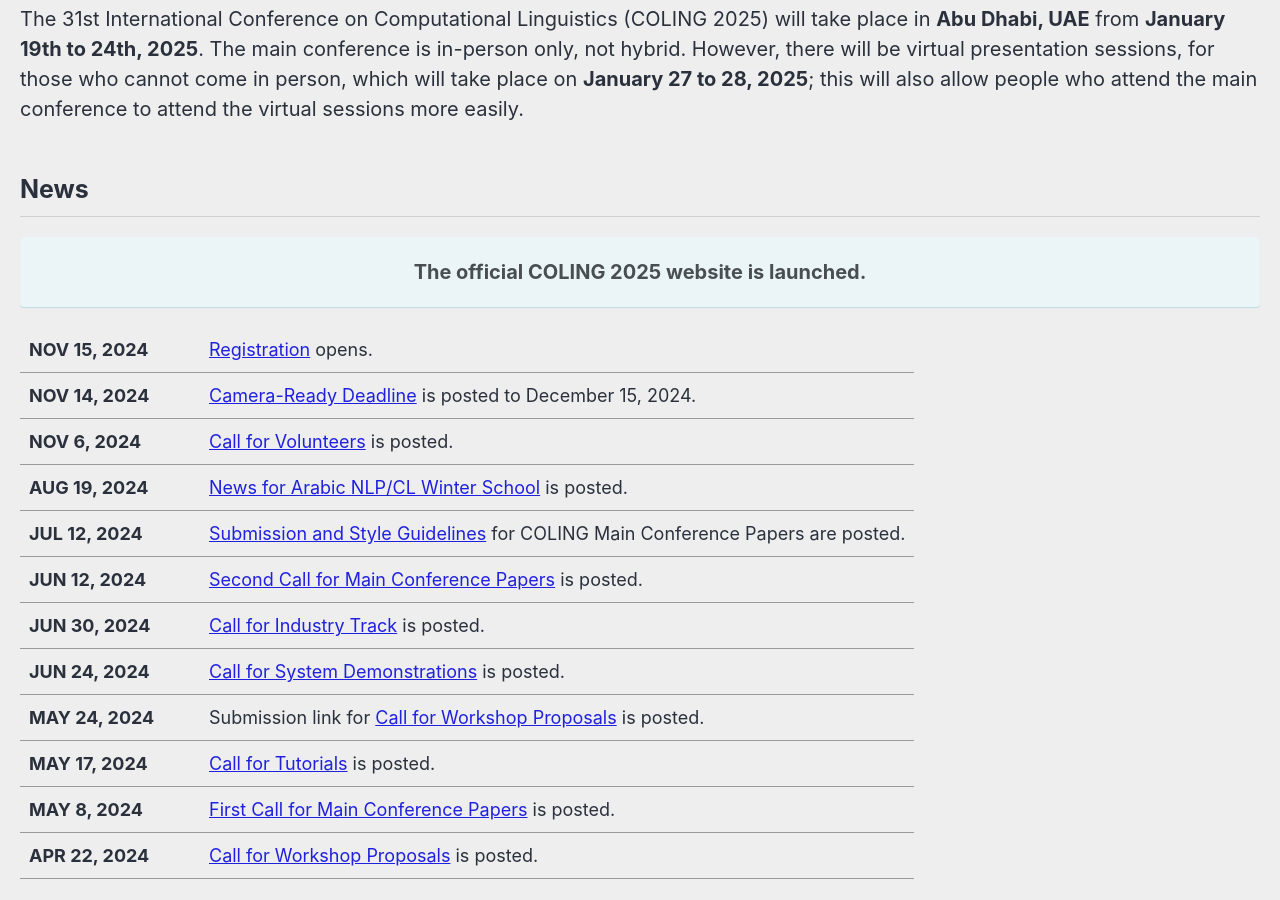
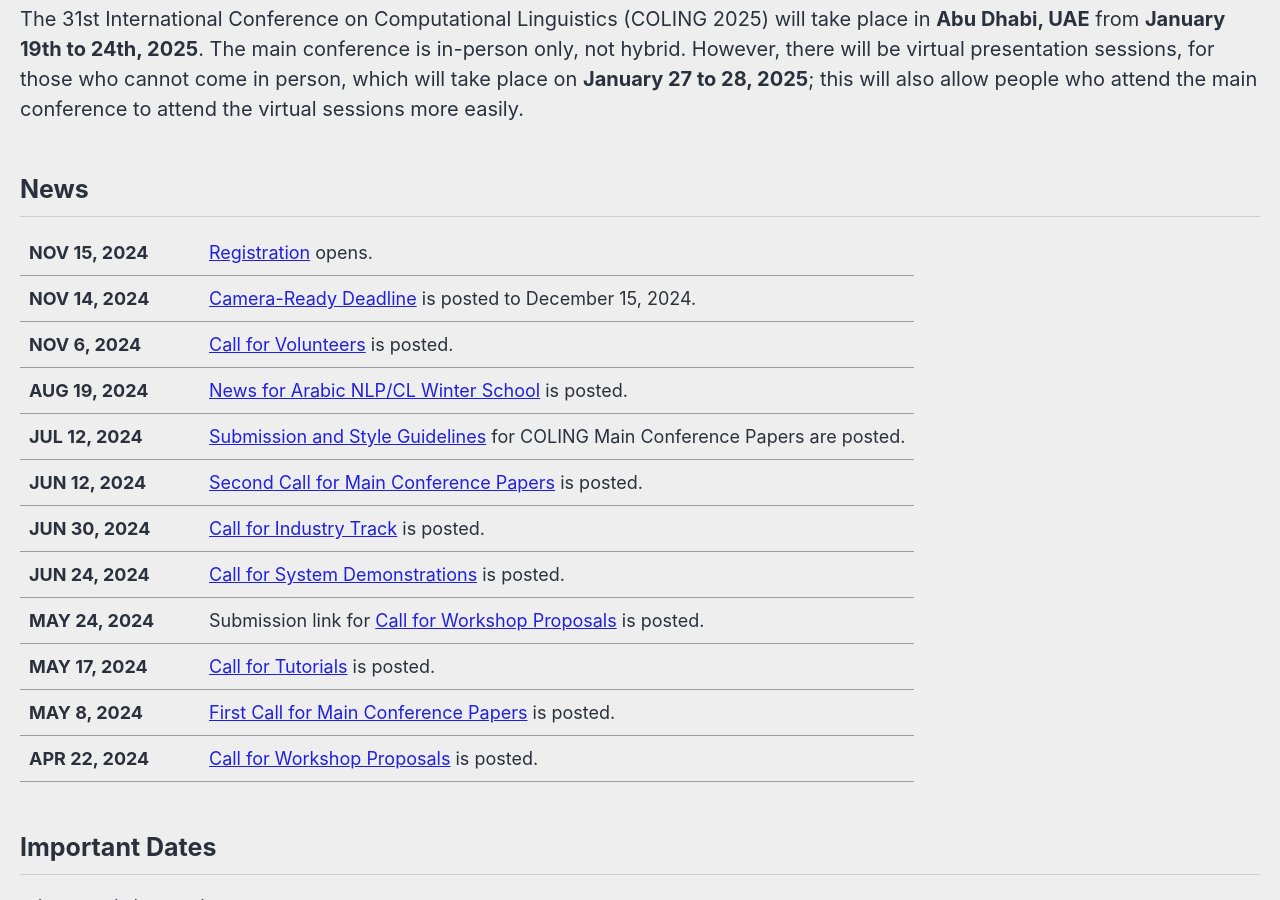
Before and after one commit to hasaniqbal777/coling-2025, a Jekyll site: the page built from _pages/home.md, in a window 1280 px wide and 900 px high, scrolled down 539 px. Built offline with Jekyll 4.4.1, drawn with Linux system fonts in a browser that asks for light colours; cached includes are drawn as plain includes; nearby versions of some CDN libraries.

Commit message:
Removed launched tag from Home

```diff
--- a/_pages/home.md
+++ b/_pages/home.md
@@ -13,9 +13,6 @@ excerpt: "Abu Dhabi, UAE<br>January 19-24, 2025"
 The 31st International Conference on Computational Linguistics (COLING 2025) will take place in **Abu Dhabi, UAE** from **January 19th to 24th, 2025**. The main conference is in-person only, not hybrid. However, there will be virtual presentation sessions, for those who cannot come in person, which will take place on **January 27 to 28, 2025**; this will also allow people who attend the main conference to attend the virtual sessions more easily.
 
 ## News
-
-**The official COLING 2025 website is launched.**
-{: .text-center .notice--info}
 
 <style>
 .news-table { font-size: .9em; table-layout: fixed; }
```
